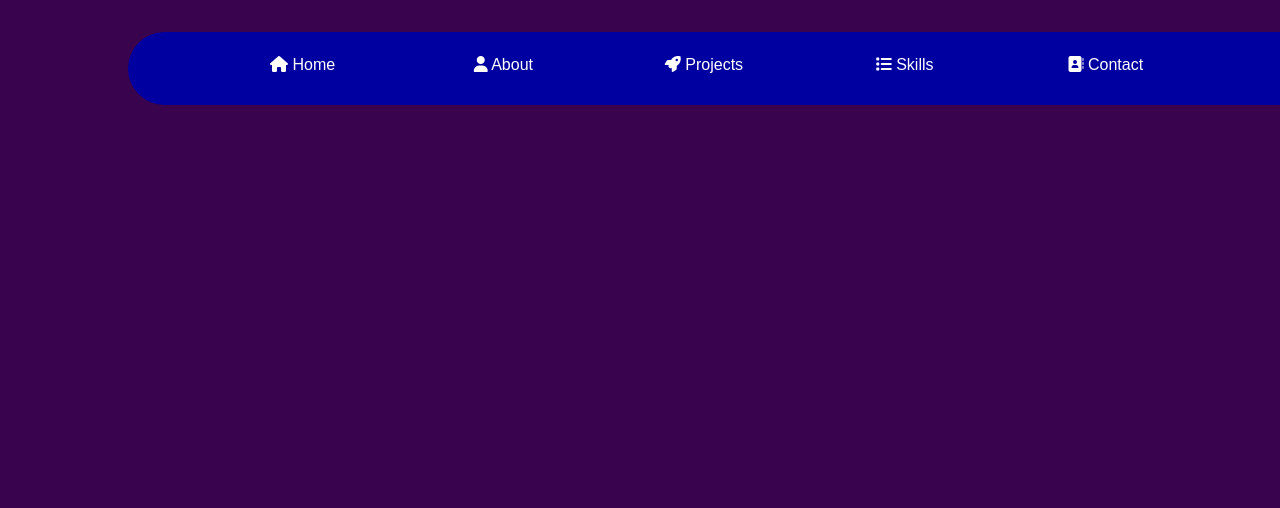
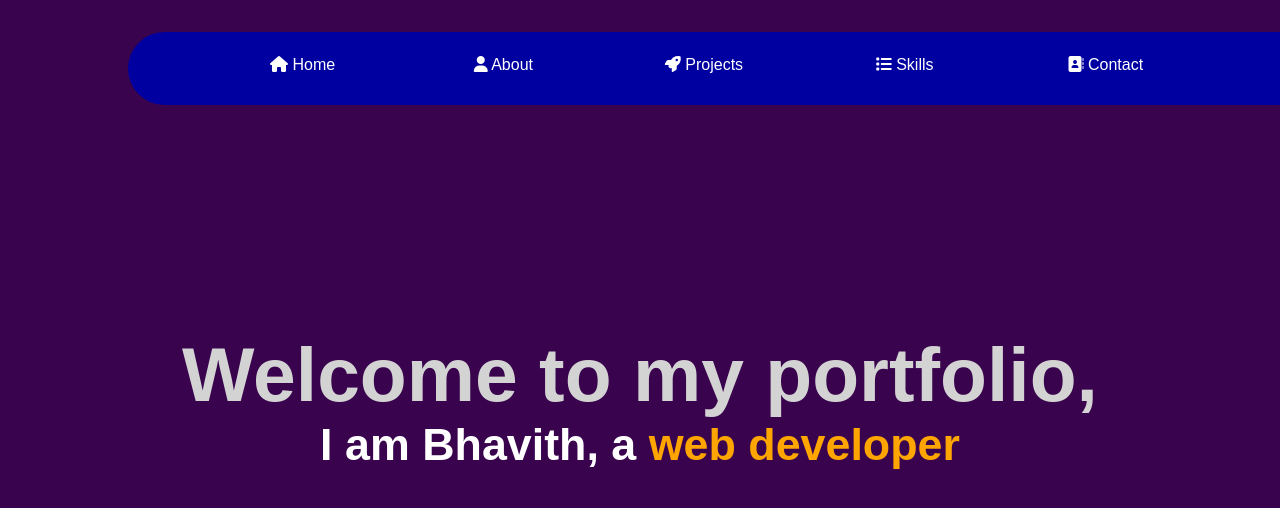
Before and after one commit to S-Bhavith/Portfolio, a plain HTML site: page index.html in a window 1280 px wide. Drawn offline with Linux system fonts and the light colour scheme.

Commit message:
UI update

```diff
--- a/index.html
+++ b/index.html
@@ -12,6 +12,7 @@
     </head>
     <body>
         <nav>
+            <div id="logo"></div>
             <ul id="nav-links">
                 <li>
                     <a href="#home">
@@ -60,5 +61,13 @@
                 </li>
             </ul>
         </nav>
+        <main>
+            <section id="intro">
+                <div id="intro-welcome">Welcome to my portfolio,</div>
+                <span id="my-intro">
+                    I am Bhavith, a <span id="text-slider">web developer</span>
+                </span>
+            </section>
+        </main>
     </body>
 </html>
--- a/styles.css
+++ b/styles.css
@@ -13,6 +13,7 @@
 body{
     background-color:var(--bg-color);
     width:100%;
+    color:white;
 }
 
 /* Nav */
@@ -59,3 +60,32 @@ li:hover a .link-border, li a:hover, #active{
     width:100px;
     color:lightblue;
 }
+
+/* Main */
+
+/* Intro */
+
+#intro{
+    display:flex;
+    flex-direction:column;
+    justify-content:center;
+    align-items:center;
+    height:100dvh;
+}
+
+#intro-welcome{
+    font-size:6vw;
+    color:lightgrey;
+}
+
+#my-intro, #text-slider{
+    font-size:3.5vw;
+}
+
+#intro-welcome, #my-intro, #text-slider{
+    font-weight:bold;
+}
+
+#text-slider{
+    color:orange;
+}
```
